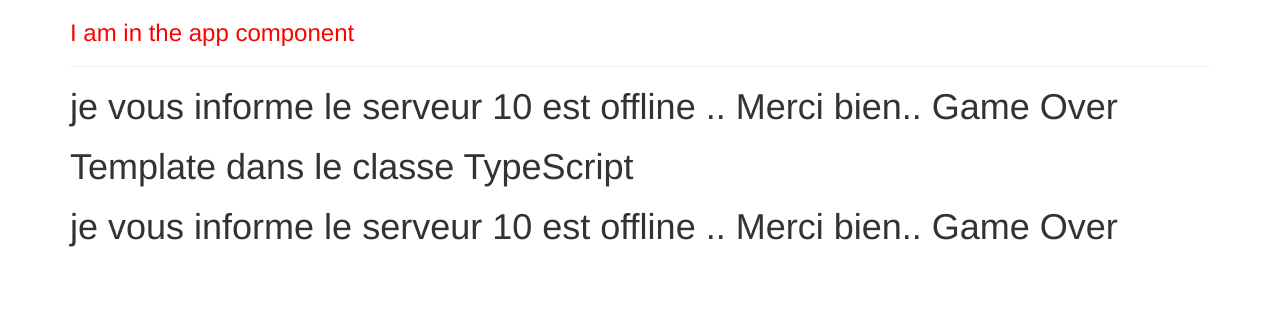
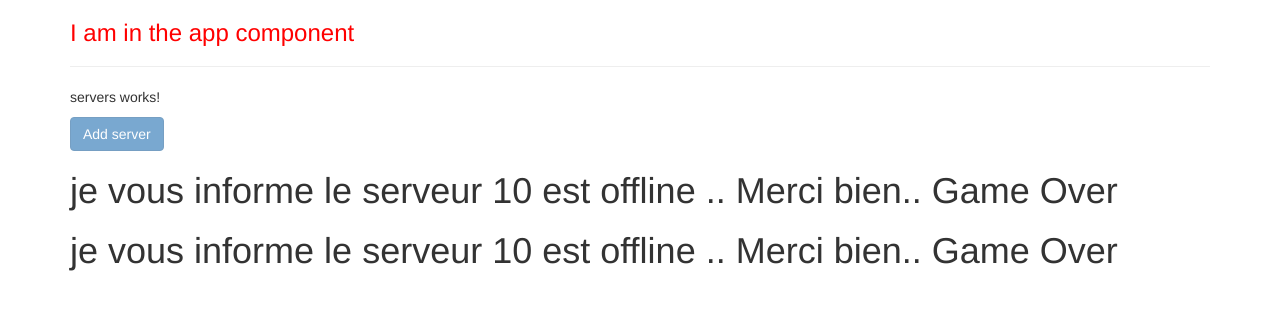
Before and after one commit to SoufieneOUERTANI/02-The-Basics---my-first-app, an Angular app: page / in a window 1280 px wide. Shown: the top 310 px of the page. Built offline with nearby package versions, Linux system fonts and the light colour scheme.

Commit message:
27 - Outpunt binding [property] = "data"

```diff
--- a/src/app/servers/servers.component.html
+++ b/src/app/servers/servers.component.html
@@ -1,3 +1,9 @@
 <p>servers works!</p>
+<button
+    class="btn btn-primary"
+    [disabled]="allowNewServer"
+>
+    Add server
+</button>
 <app-server></app-server>
 <app-server></app-server>
--- a/src/app/servers/servers.component.ts
+++ b/src/app/servers/servers.component.ts
@@ -2,13 +2,20 @@
 
 @Component({
   selector: '.app-servers',
-  template:
-  `<app-server></app-server>
-  <h1>Template dans le classe TypeScript</h1>
-  <app-server></app-server>`
-  ,
+  // template:
+  // `<app-server></app-server>
+  // <h1>Template dans le classe TypeScript</h1>
+  // <app-server></app-server>`
+  // ,
+  templateUrl: './servers.component.html',
   styleUrls: ['./servers.component.css']
 })
 export class ServersComponent {
 
+  allowNewServer = false;
+
+  constructor(){
+    setTimeout(() => this.allowNewServer=true, 2000);
+  }
+
 }
```
